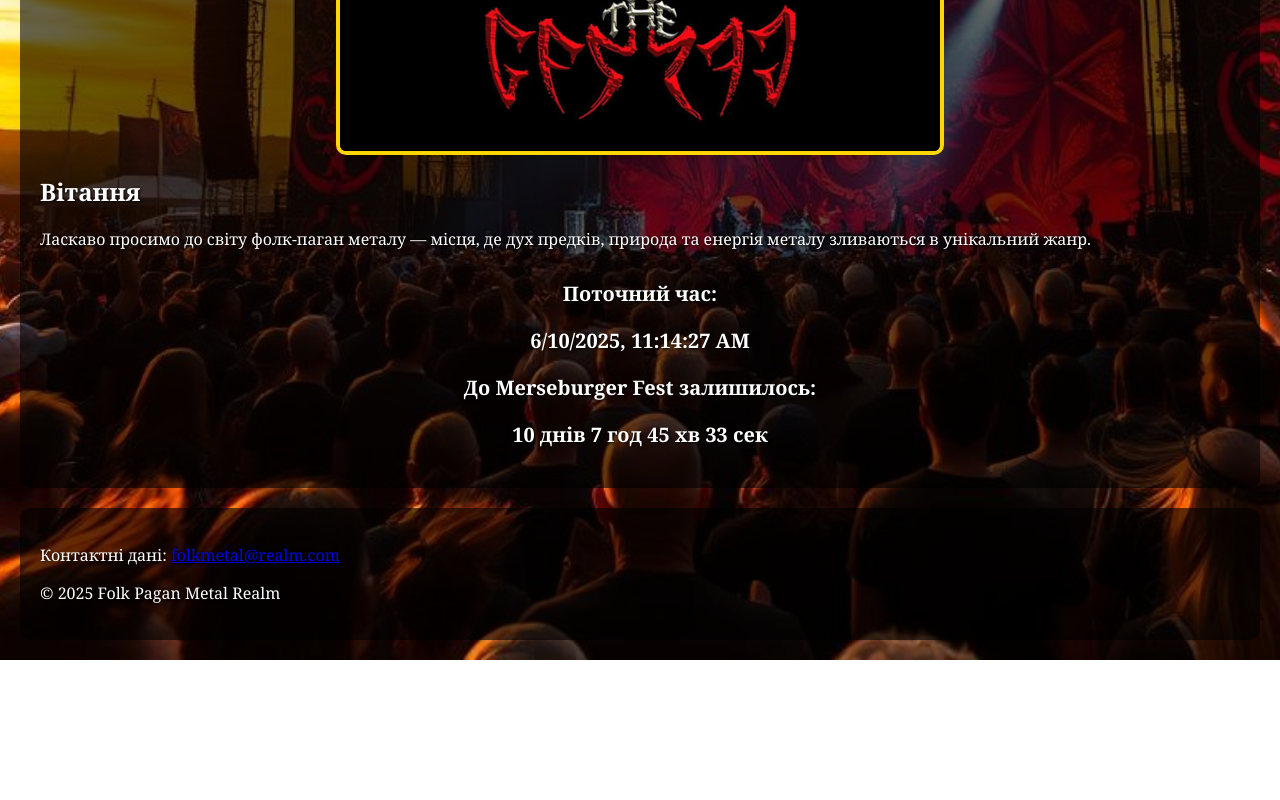
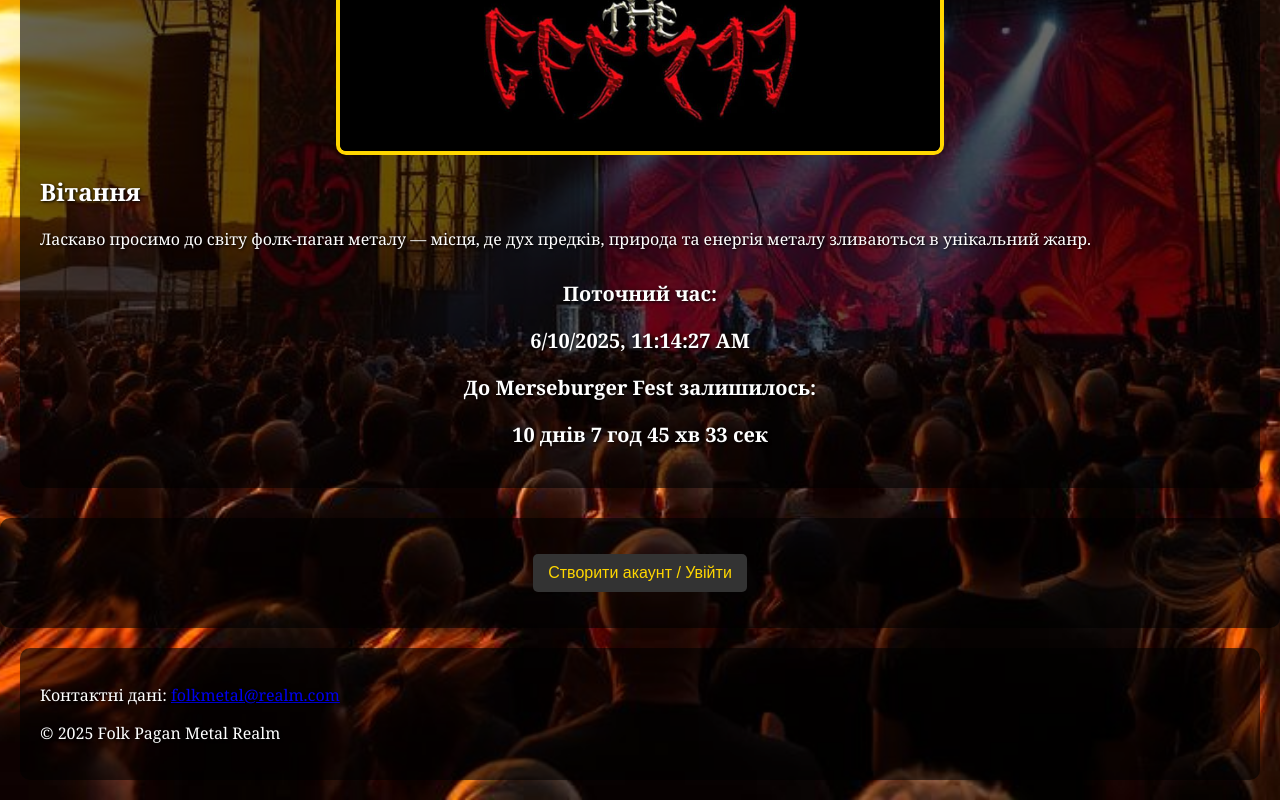
Before and after one commit to SuragoMykyta/web, a plain HTML site: page index.html in a window 1280 px wide. Shown: the part 715-1515 px from the top of the page. Before the commit the page ends 1375 px from the top, so only its background shows below. Drawn offline with Linux system fonts and the light colour scheme.

Commit message:
Update index.html

```diff
--- a/index.html
+++ b/index.html
@@ -128,7 +128,9 @@
       <p id="countdown"></p>
     </div>
   </main>
-
+<div style="text-align: center; margin-top: 30px; background-color: rgba(0, 0, 0, 0.6); padding: 20px; border-radius: 10px;">
+    <p><a href="register.html"><button>Створити акаунт / Увійти</button></a></p>
+  </div>
   <footer>
     <p id="contact-label">Контактні дані: <a href="mailto:folkmetal@realm.com">folkmetal@realm.com</a></p>
     <p>&copy; 2025 Folk Pagan Metal Realm</p>
```
